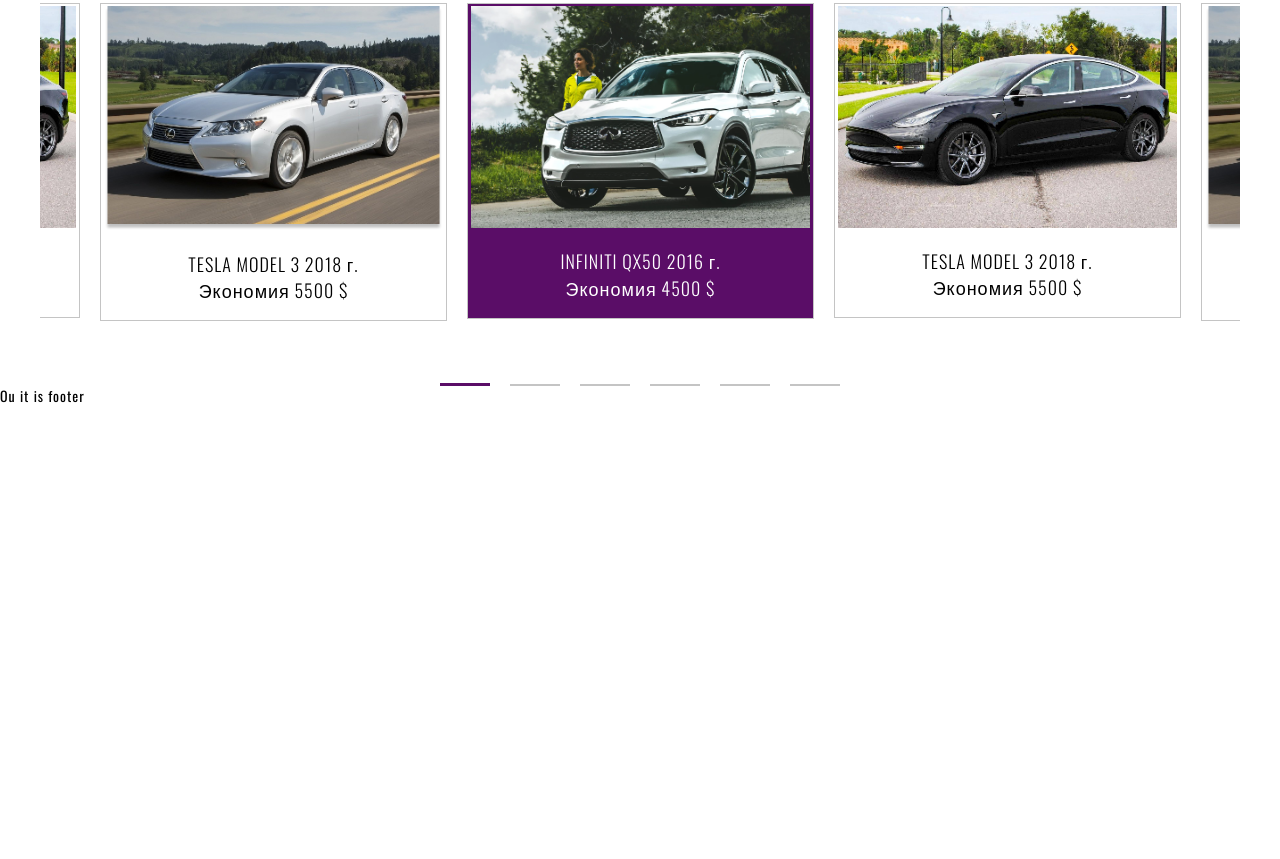
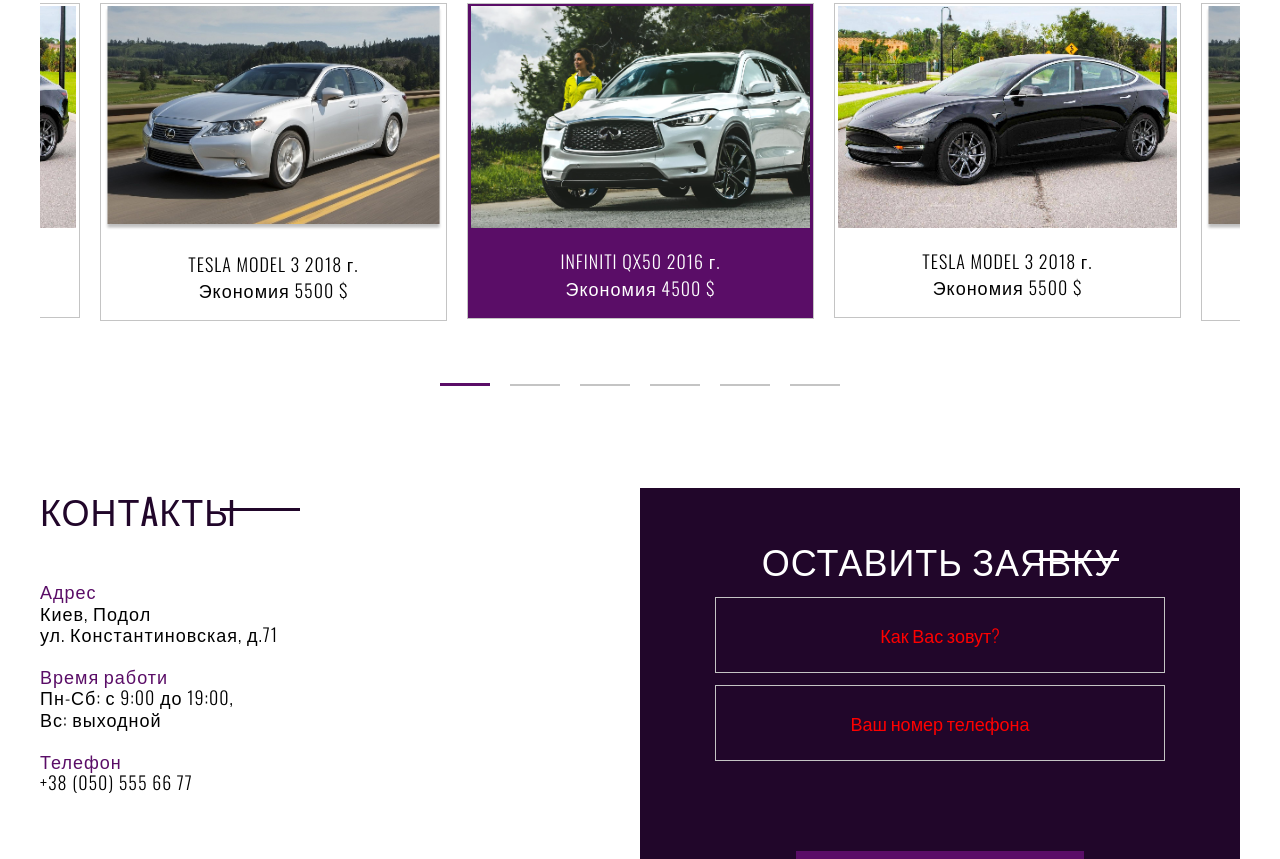
Before and after one commit to dacenkoa/american__car, a website: page app/index.html in a window 1280 px wide. Shown: the part 2591-3450 px from the top of the page. Before the commit the page ends 2997 px from the top, so only its background shows below. Drawn offline with nearby package versions, Linux system fonts and the light colour scheme; files whose address does not match are found by name.

Commit message:
all sections are ready except the footer

```diff
--- a/app/index.html
+++ b/app/index.html
@@ -172,6 +172,40 @@
                 </div>
             </div>
         </section>
+        <section class="form">
+            <div class="container">
+                <div class="form__inner">
+                    <div class="form__content">
+                        <div class="form__content-box">
+                            <div class="form__content-title title">КОНТaКТЫ</div>
+                            <div class="form__content-item">
+                                <h5 class="form__content-titles">Адрес</h5>
+                                <p class="form__content-text">
+                                    Киев, Подол</p>
+                                <p class="form__content-text">
+                                    ул. Константиновская, д.71</p>
+                            </div>
+                            <div class="form__content-item">
+                                <h5 class="form__content-titles">Время работи
+                                    </h5>
+                                <p class="form__content-text">Пн-Сб: с 9:00 до 19:00,</p>
+                                <p class="form__content-text">Вс: выходной</p>
+                            </div>
+                            <div class="form__content-item">
+                                <h5 class="form__content-titles">Телефон</h5>
+                                <p class="form__content-text">+38 (050) 555 66 77</p>
+                            </div>
+                        </div>
+                        <form class="form__cart">
+                            <h4 class="cart__title title">Оставить заявку</h4>
+                            <input class="form__input" placeholder="Как Вас зовут?" type="text">
+                            <input class="form__input" placeholder="Ваш номер телефона" type="phone">
+                            <button class="form__cart-btn" type="submit">Отправить заявку</button>
+                        </form>
+                    </div>
+                </div>
+            </div>
+        </section>
 
     </main>
 
--- a/app/scss/_global.scss
+++ b/app/scss/_global.scss
@@ -32,6 +32,7 @@
     font-size: 36px;
     margin-bottom: 50px;
     position: relative;
+    text-transform: uppercase;
 
     &::before {
         content: "";
--- a/app/scss/style.scss
+++ b/app/scss/style.scss
@@ -218,6 +218,7 @@
     padding-bottom: 45px;
 }
 .slider{
+    margin-bottom: 100px;
     &__title::before{
         left: 400px;
     }
@@ -268,6 +269,78 @@
     color: $white;
     transition: all .3s;
 }
+.form{
+    &__content{
+        display: flex;
+        justify-content: space-between;
+    }
+    &__content-title{
+        margin-bottom: 50px;
+        &::before {
+            content: "";
+            left: 180px;
+        }
+    }
+    &__content-item{
+        margin-bottom: 20px;
+    }
+    &__content-titles{
+        color: $akcent;
+        @extend %os300;
+        font-size: 18px;
+    }
+    &__content-text{
+        @extend %os300;
+        font-size: 18px;
+    }
+    &__cart{
+        background-color: $violet;
+        width: 600px;
+        height: 466px;
+        text-align: center;
+        display: flex;
+        flex-direction: column;
+        align-items: center;
+    }
+
+    &__input{
+        padding: 24px 10px;
+        @extend %os300;
+        font-size: 18px;
+    }
+    &__cart-btn{
+        @extend %os300;
+        font-size: 14px;
+        background-color: $akcent;
+        text-transform: uppercase;
+        color: $white;
+        padding: 15px 73px;
+        margin-top: 78px;
+    }
+}
+input{
+    width: 450px;
+    text-align: center;
+    background-color: transparent;
+    border: 1px solid $grey;
+    margin-bottom: 12px;
+    color: $white;
+    &::placeholder{
+        color: red;
+    }
+}
+.cart__title{
+    font-weight: 400;
+    margin-top: 50px;
+    margin-bottom: 16px;
+    color: $white;
+    &::before {
+        content: "";
+        background-color: $white;
+        left: 277px;
+        top: 20px;
+    }
+}
 
 
 
```
Also changed, not shown: app/pages/index.html (+34 -0 lines), app/css/style.min.css.
